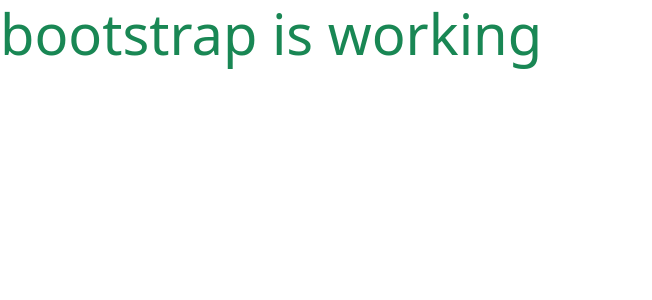
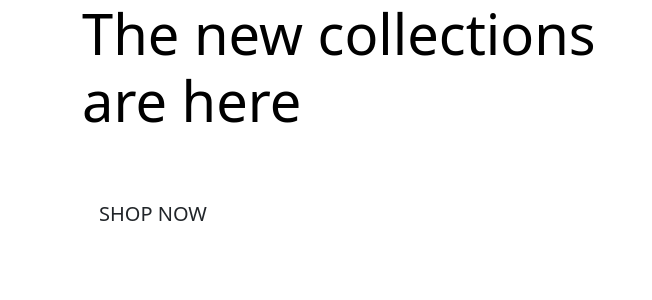
Before and after one commit to futhimhlas/boutique_ado_vF, a Django app: page / in a window 1280 px wide. Shown: the top 300 px of the page, without its empty margins (0-652 px from the left). Run offline with Django 3.2, Linux system fonts and the light colour scheme.

Commit message:
Added homepage content

```diff
--- a/home/templates/home/index.html
+++ b/home/templates/home/index.html
@@ -1,8 +1,30 @@
 {% extends "base.html" %}
 {% load static %}
 
+{% block page_header %}
+<div class="container">
+    <div class="row">
+        <div class="col">
+        </div>
+    </div>
+</div>
+{% endblock %}
+
 {% block content %}
-    <h1 class="display-4 text-success">
-        bootstrap is working
-    </h1>
+    <div class="container h-100">
+        <div class="row">
+            <div class="col-7 col-md-6 my-auto">
+                <h1 class="display-4 logo-font text-black">
+                    The new collections are here
+                </h1>
+                <div class="my-5">
+                    <h4>
+                        <a href="" class="shop-now-button btn btn-lg rounded-0 text-uppercase py-3">
+                            Shop Now
+                        </a>
+                    </h4>
+                </div>
+            </div>
+        </div>
+    </div>
 {% endblock %}
```
